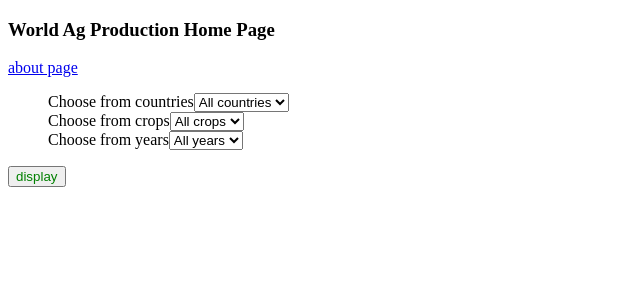
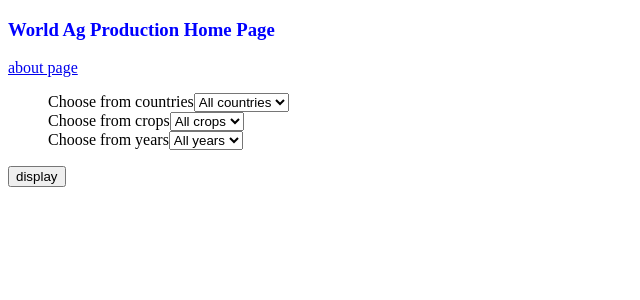
Before and after one commit to K-Johnson-Horrigan/cs257-1, a Flask app: page / in a window 1280 px wide. Shown: the top 300 px of the page, without its empty margins (0-640 px from the left). Run offline with Flask 2, Linux system fonts and the light colour scheme; data that the repository does not hold is empty; parts of the project's set-up code (start-up, migrations or seed data) failed here and were passed over; some libraries are stand-ins or nearby versions.

Commit message:
Update webapp.css

```diff
--- a/webapp/static/webapp.css
+++ b/webapp/static/webapp.css
@@ -1,5 +1,5 @@
 /*Authors: Antonia Ritter and Kai Johnson*/
 
-#display_button{
-  color: green;
+h3{
+  color:blue;
 }
```
